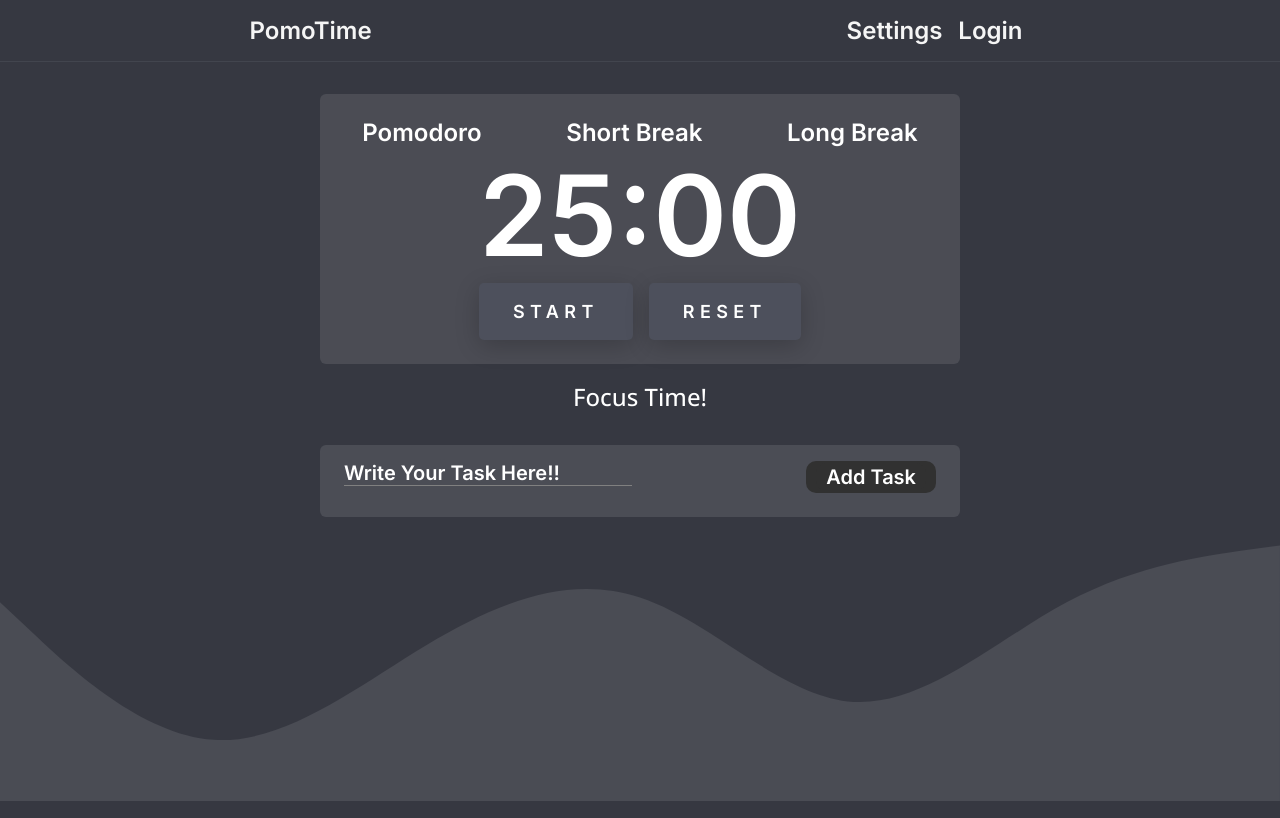
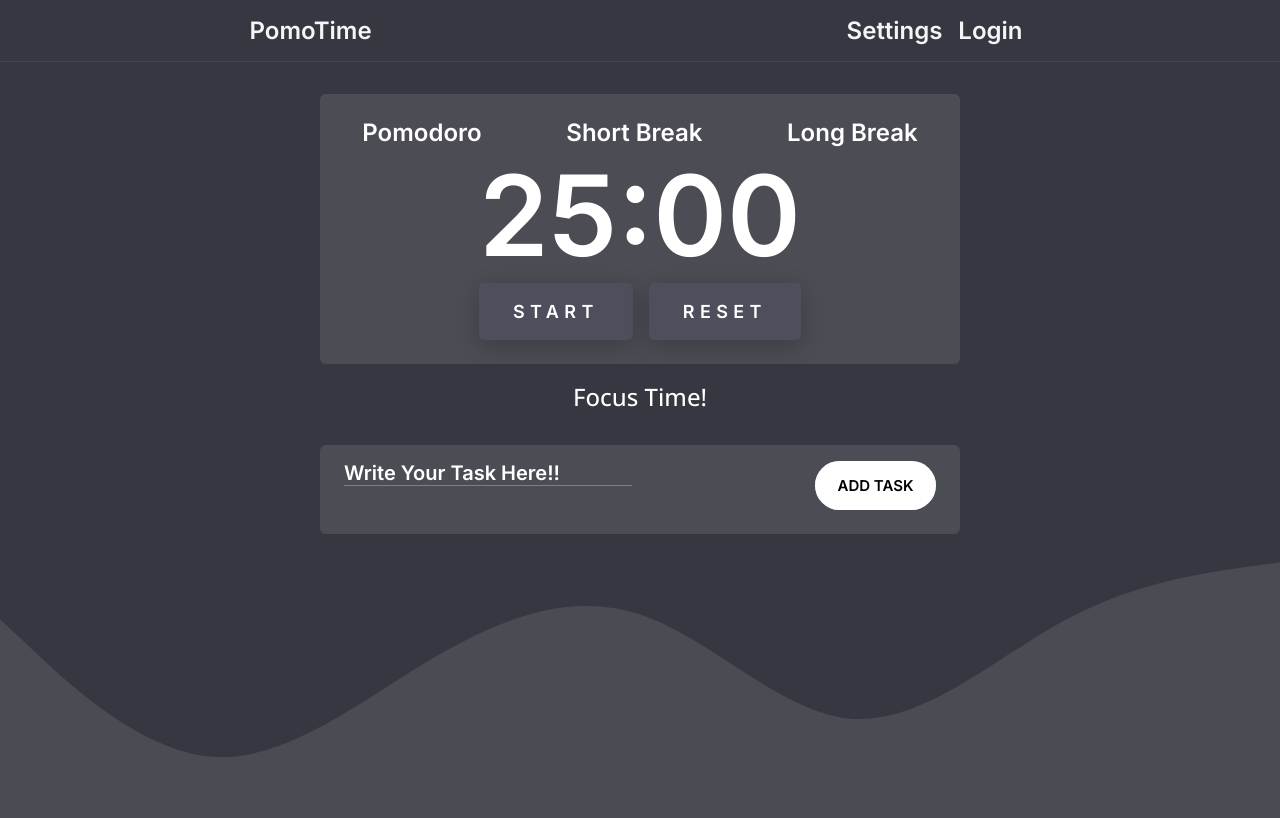
Before and after one commit to Neel2107/PomoTIme, a React (Vite) app: page / in a window 1280 px wide. Built offline with nearby package versions, Linux system fonts and the light colour scheme.

Commit message:
changes in add btn css

```diff
--- a/src/Components/Todo.jsx
+++ b/src/Components/Todo.jsx
@@ -1,10 +1,12 @@
 import React from "react";
 import { useState } from "react";
+
+
 
 export const Todo = () => {
   const [tasks, setTasks] = useState([]);
   const [taskInput, setTaskInput] = useState("");
-
+  // const [items, setitems] = useState(getLocalData())
   const handleTaskInput = (event) => {
 
     setTaskInput(event.target.value);
@@ -50,6 +52,7 @@ export const Todo = () => {
 
 
 
+
   return (
     <div className="todo">
       <div className="todo-title">
@@ -66,7 +69,7 @@ export const Todo = () => {
             className="todo-input"
           />
         </span>
-        <span className="add-btn">
+        <span >
           <button onClick={addTask} className="add-btn">
             Add Task
           </button>
--- a/src/index.css
+++ b/src/index.css
@@ -45,8 +45,6 @@ html {
     flex-direction: row;
     justify-content: space-around;
     padding-top: 1.5rem;
-
-
 }
 
 .main-tags {
@@ -141,15 +139,53 @@ html {
 
 }
 
-.add-btn {
-    font-size: 20px;
-    color: white;
-    background-color: rgb(49, 49, 49);
-    border: 0;
-    padding: 2px 10px;
-    border-radius: 10px;
-    width: auto;
-}
+.add-btn{
+    position: relative;
+    font-size: 15px;
+    text-transform: uppercase;
+    text-decoration: none;
+    padding: 1em 1.5em;
+    display: inline-block;
+    border-radius: 6em;
+    transition: all .2s;
+    border: none;
+    font-family: inherit;
+    font-weight: 500;
+    color: black;
+    background-color: white;
+   }
+
+   .add-btn:hover {
+    transform: translateY(-3px);
+    box-shadow: 0 10px 20px rgba(0, 0, 0, 0.2);
+   }
+
+   .add-btn:active {
+    transform: translateY(-1px);
+    box-shadow: 0 5px 10px rgba(0, 0, 0, 0.2);
+   }
+
+   .add-btn::after {
+    content: "";
+    display: inline-block;
+    height: 100%;
+    width: 100%;
+    border-radius: 100px;
+    position: absolute;
+    top: 0;
+    left: 0;
+    z-index: -1;
+    transition: all .4s;
+   }
+
+   .add-btn::after {
+    background-color: #fff;
+   }
+
+   .add-btn:hover::after {
+    transform: scaleX(1.4) scaleY(1.6);
+    opacity: 0;
+   }
 
 .both-buttons {
     display: flex;
@@ -168,6 +204,7 @@ html {
     justify-content: space-between;
 
 }
+
 .list-btn {
     display: flex;
     flex-direction: row;
@@ -266,6 +303,7 @@ html {
 }
 
 
+
 .reset-button {
     position: relative;
     display: flex;
@@ -347,8 +385,8 @@ html {
     cursor: pointer;
     z-index: 1;
     overflow: hidden;
-  margin-left: 0rem;
-  position: relative;
+    margin-left: 0rem;
+    position: relative;
 }
 
 
@@ -377,7 +415,7 @@ html {
 
 
 .list-delete {
-   padding: 0.5rem;
+    padding: 0.5rem;
     margin: 0.5rem 0rem;
     background: rgb(59, 59, 59);
     color: white;
@@ -416,11 +454,11 @@ html {
 }
 
 
-.list-width{
+.list-width {
     display: flex;
     align-items: center;
 }
 
-.list-btns{
+.list-btns {
     width: 3.75rem;
 }
```
